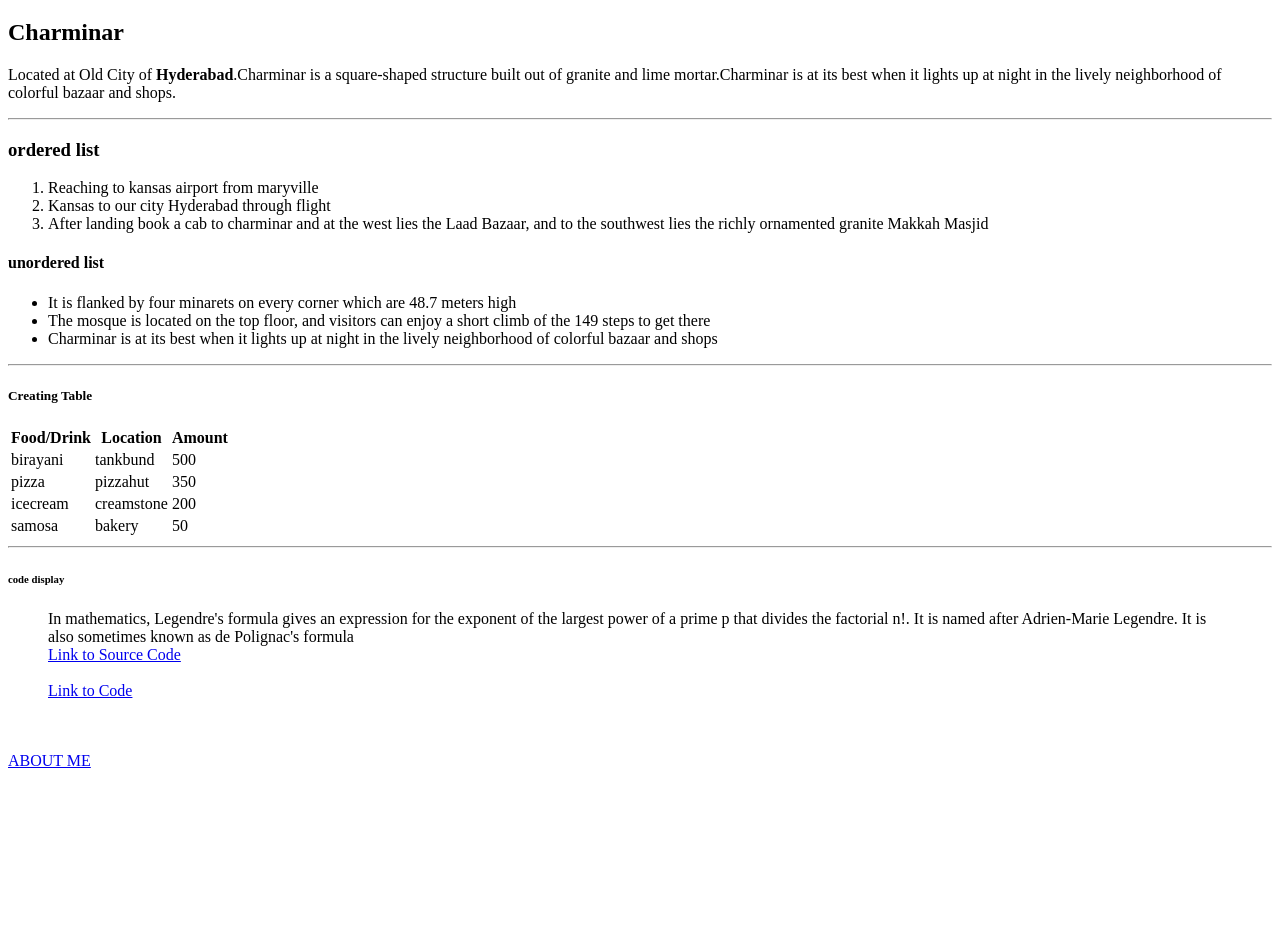
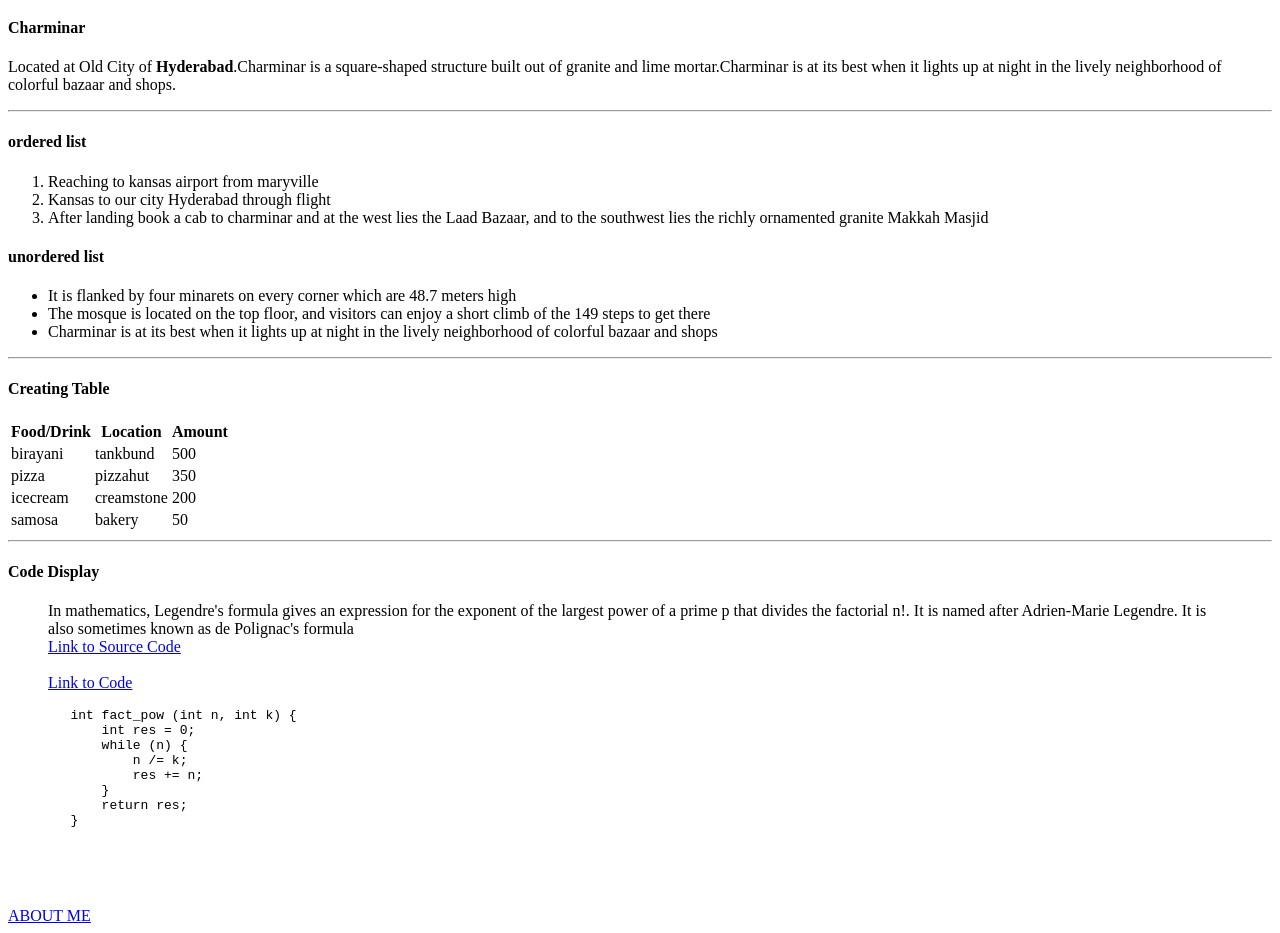
Before and after one commit to 44-563-WebApps-F21/webapps-f21-assignment-3-sunkireddyreshma, a plain HTML site: page index.html in a window 1280 px wide. Shown: the part 61-994 px from the top of the page. Before the commit the page ends 839 px from the top, so only its background shows below. Drawn offline with Linux system fonts and the light colour scheme.

Commit message:
commited

```diff
--- a/index.html
+++ b/index.html
@@ -12,18 +12,18 @@
     </body>
 </html>
 <html>
-    <h2>
+    <h4>
        Charminar
-    </h2>
+    </h4>
     <p>
          Located at Old City of <b>Hyderabad</b>.Charminar is a square-shaped structure built out of granite and lime mortar.Charminar is at its best when it lights up at night in the lively neighborhood of colorful bazaar and shops.
     </p>
 </html>
 <html>
     <hr>
-    <h3>
+    <h4>
         ordered list
-    </h3>
+    </h4>
     <ol>
         <li>Reaching to kansas airport from maryville</li>
         <li>Kansas to our city Hyderabad through flight</li>
@@ -41,7 +41,7 @@
         <li>Charminar is at its best when it lights up at night in the lively neighborhood of colorful bazaar and shops</li>
     </ul>
     <hr>
-    <h5> Creating Table </h5>
+    <h4> Creating Table </h4>
     <table>
         <tr>
           <th>Food/Drink</th>
@@ -70,7 +70,7 @@
         </tr>
       </table>
       <hr>
-      <h6> code display</h6>
+      <h4> Code Display </h4>
       <blockquote>
         In mathematics, Legendre's formula gives an expression for the exponent of the largest power of a prime p that divides the
          factorial n!. It is named after Adrien-Marie Legendre. It is also sometimes known as de Polignac's formula
@@ -80,8 +80,20 @@
          <br>
          <a href="https://cp-algorithms.com/algebra/factorial-divisors.html">Link to Code</a>
       </blockquote>
+      <pre>
+        int fact_pow (int n, int k) {
+            int res = 0;
+            while (n) {
+                n /= k;
+                res += n;
+            }
+            return res;
+        }
+
+      </pre>
       <br>
       <br>
 
+
      <a href="aboutme.html">ABOUT ME</a>
 </html>
```
Also changed, not shown: aboutme.html (+2 -1 lines).
